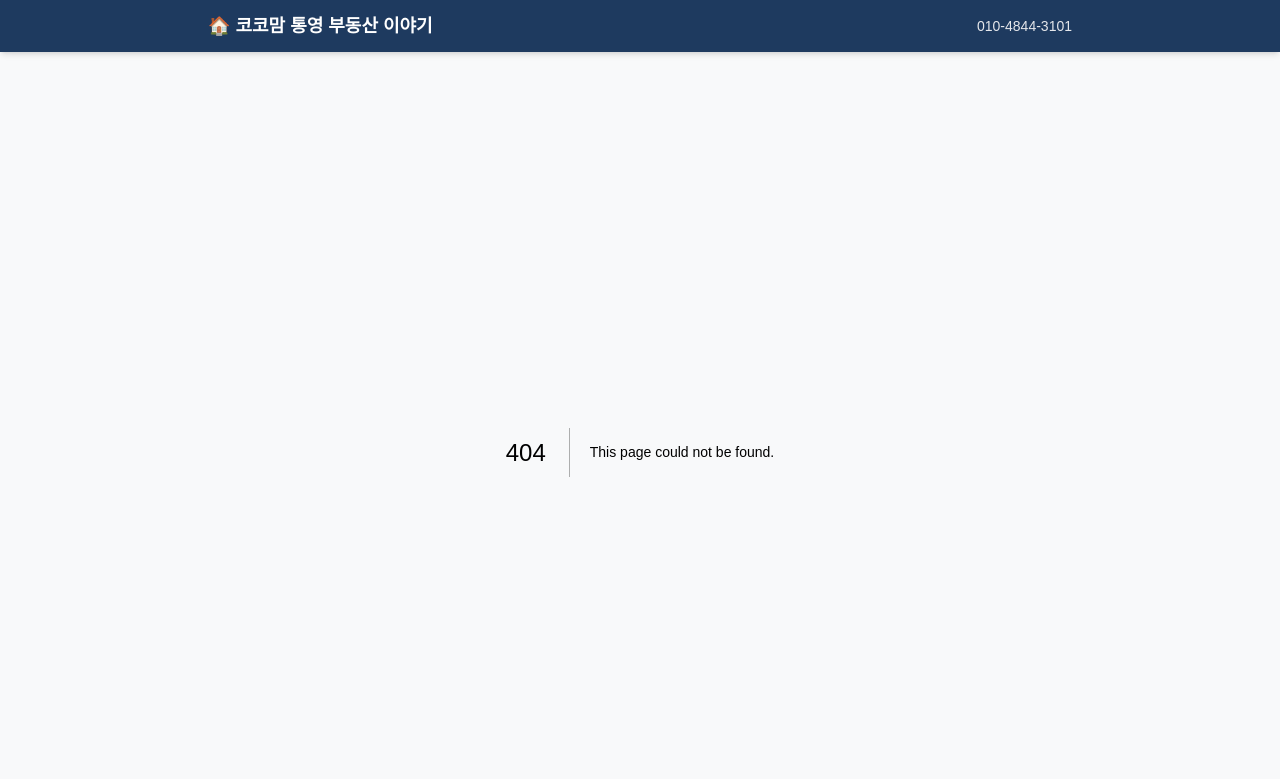
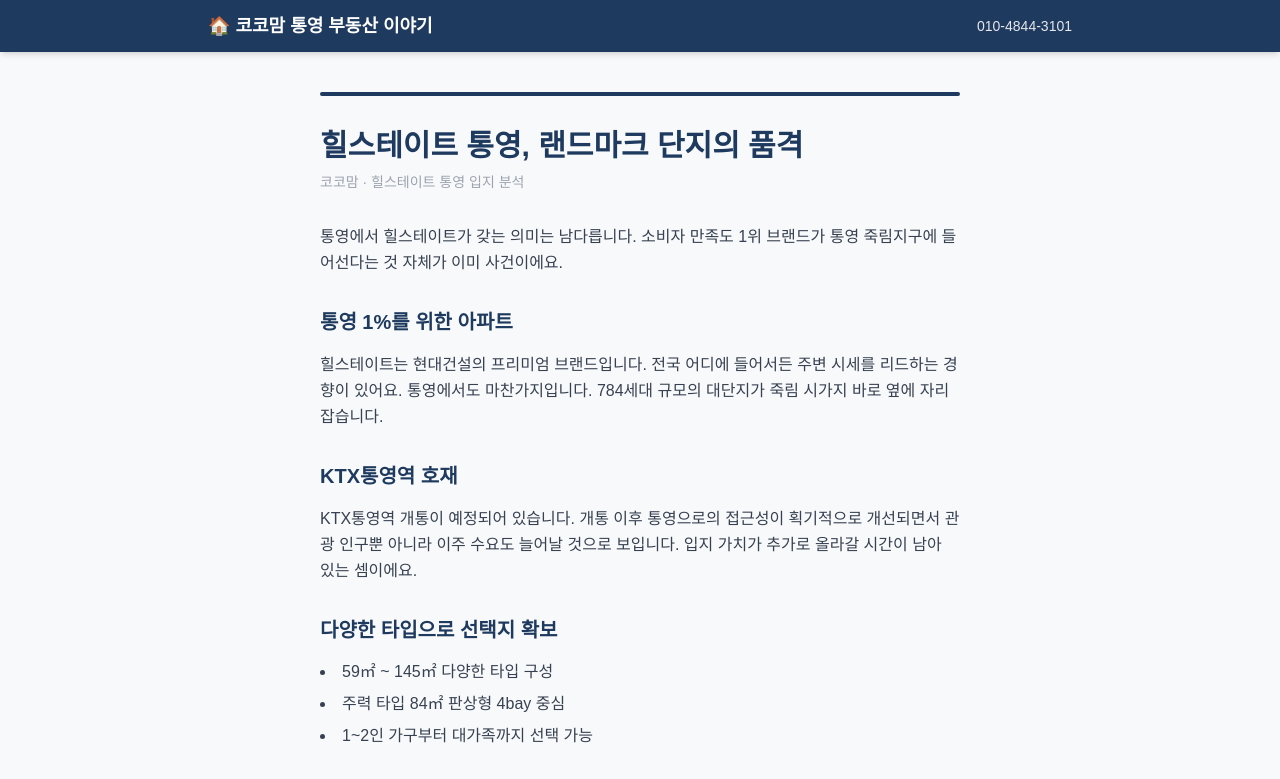
Before and after one commit to yamugyclaude/heejeong, a Next.js app: page /posts/landmark in a window 1280 px wide. Before the commit this address had no page. Shown: the top 779 px of the page. Built offline with nearby package versions, Linux system fonts and the light colour scheme.

Commit message:
feat: 블로그 전면 리디자인 — Navy/Gold 테마, 힐스테이트 통영 콘텐츠 적용

```diff
--- /dev/null
+++ b/app/posts/landmark/page.tsx
@@ -0,0 +1,53 @@
+import ContactSection from '@/components/ContactSection'
+
+export const metadata = {
+  title: '힐스테이트 통영, 랜드마크 단지의 품격 | 코코맘',
+  description: 'KTX통영역 호재와 함께 통영 최고 브랜드 단지로 자리잡는 힐스테이트 통영. 코코맘이 정리했습니다.',
+}
+
+export default function Page() {
+  return (
+    <article className="max-w-2xl mx-auto px-4 py-10">
+      <div className="h-1 bg-[#1E3A5F] rounded mb-8" />
+      <h1 className="text-2xl md:text-3xl font-black text-[#1E3A5F] mb-2 leading-tight">
+        힐스테이트 통영, 랜드마크 단지의 품격
+      </h1>
+      <p className="text-gray-400 text-sm mb-8">코코맘 · 힐스테이트 통영 입지 분석</p>
+
+      <div className="prose prose-gray max-w-none">
+        <p className="text-gray-700 leading-relaxed mb-6">
+          통영에서 힐스테이트가 갖는 의미는 남다릅니다. 소비자 만족도 1위 브랜드가
+          통영 죽림지구에 들어선다는 것 자체가 이미 사건이에요.
+        </p>
+
+        <h2 className="text-xl font-bold text-[#1E3A5F] mt-8 mb-4">통영 1%를 위한 아파트</h2>
+        <p className="text-gray-700 leading-relaxed mb-6">
+          힐스테이트는 현대건설의 프리미엄 브랜드입니다. 전국 어디에 들어서든
+          주변 시세를 리드하는 경향이 있어요. 통영에서도 마찬가지입니다.
+          784세대 규모의 대단지가 죽림 시가지 바로 옆에 자리잡습니다.
+        </p>
+
+        <h2 className="text-xl font-bold text-[#1E3A5F] mt-8 mb-4">KTX통영역 호재</h2>
+        <p className="text-gray-700 leading-relaxed mb-6">
+          KTX통영역 개통이 예정되어 있습니다. 개통 이후 통영으로의 접근성이 획기적으로
+          개선되면서 관광 인구뿐 아니라 이주 수요도 늘어날 것으로 보입니다.
+          입지 가치가 추가로 올라갈 시간이 남아 있는 셈이에요.
+        </p>
+
+        <h2 className="text-xl font-bold text-[#1E3A5F] mt-8 mb-4">다양한 타입으로 선택지 확보</h2>
+        <ul className="list-disc list-inside text-gray-700 space-y-2 mb-6">
+          <li>59㎡ ~ 145㎡ 다양한 타입 구성</li>
+          <li>주력 타입 84㎡ 판상형 4bay 중심</li>
+          <li>1~2인 가구부터 대가족까지 선택 가능</li>
+        </ul>
+
+        <div className="bg-red-50 border border-red-200 rounded-xl p-5 my-8">
+          <p className="font-bold text-red-700 mb-1">⚠️ 잔여세대 선착순 계약 중</p>
+          <p className="text-red-600 text-sm">원하는 타입·층수가 빠르게 소진되고 있습니다. 지금 확인하세요.</p>
+        </div>
+      </div>
+
+      <ContactSection />
+    </article>
+  )
+}
```
